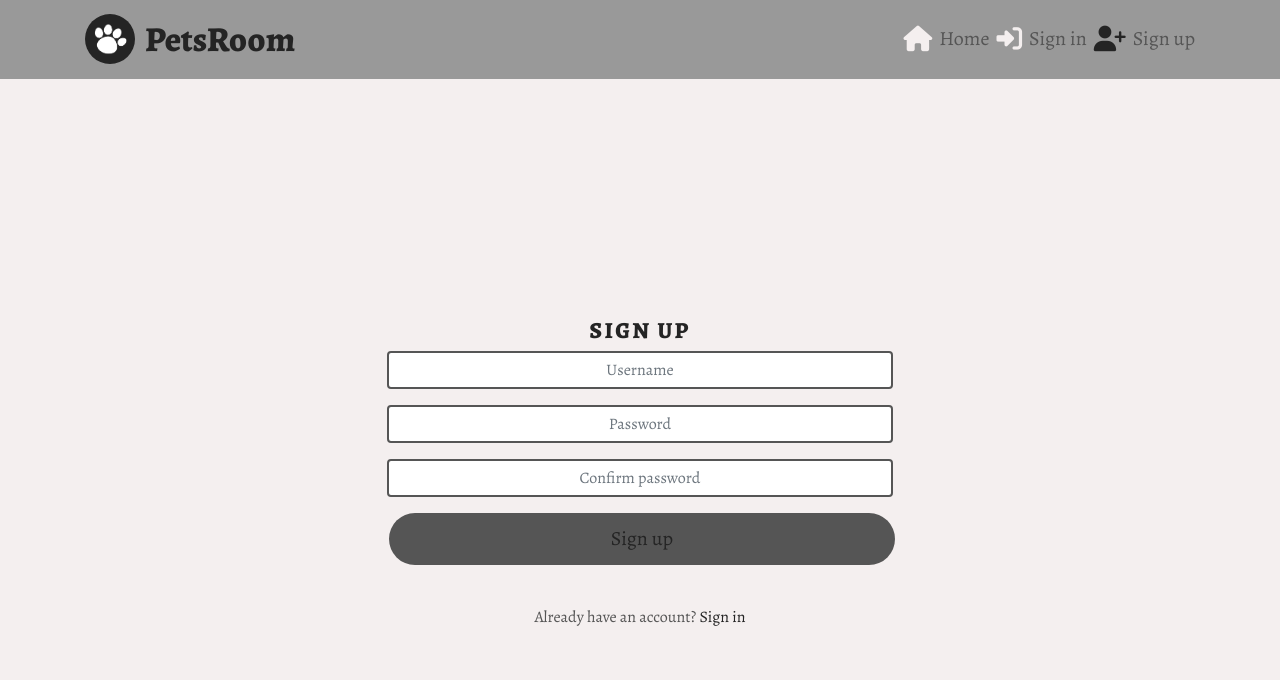
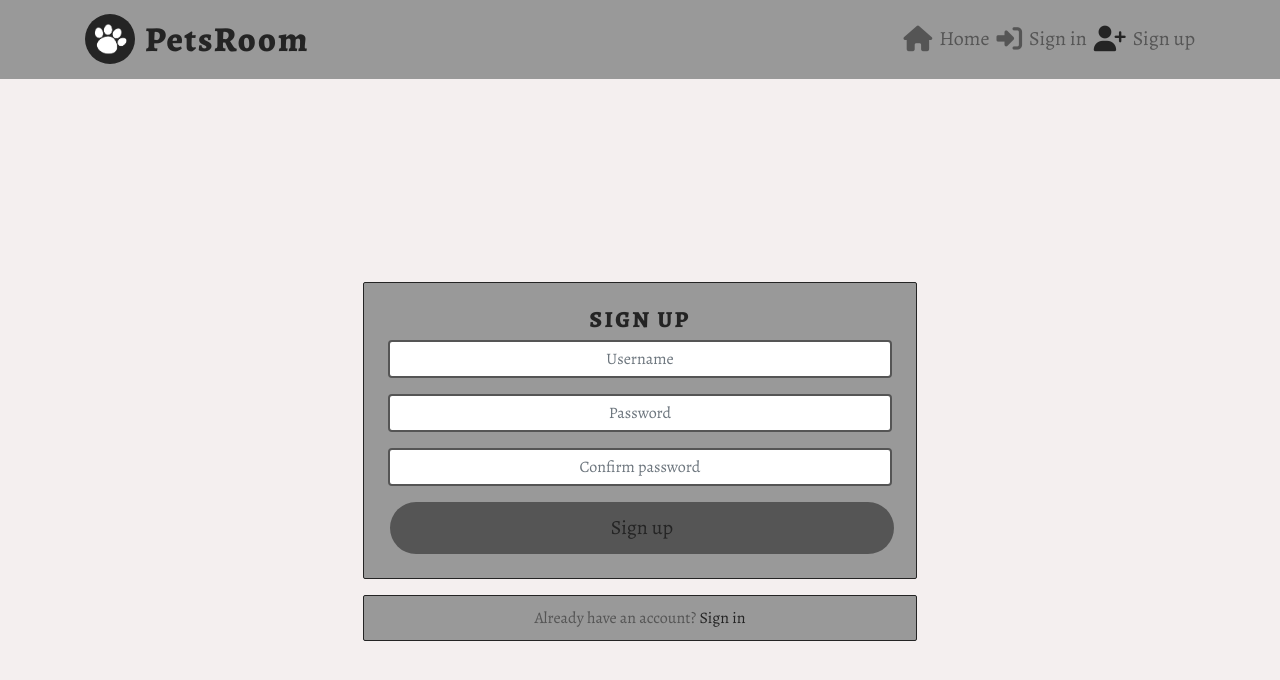
Before and after one commit to DarkoZlatarek/project5-petsroom, a React (Create React App) app: page /signup in a window 1280 px wide. Shown: the top 680 px of the page. Built offline with nearby package versions, Linux system fonts and the light colour scheme.

Commit message:
Update styles for App and NavBar css

```diff
--- a/src/App.module.css
+++ b/src/App.module.css
@@ -6,6 +6,25 @@
 
 .main {
     padding-top: 102px;
+}
+
+.Content {
+    background-color: #999999;
+    padding: 10px;
+    border-radius: 2px;
+    border: 1px solid #242424
+}
+
+.FillerImage {
+    object-fit: cover;
+    height: 100%;
+    width: 100%;
+}
+
+.Image {
+    max-height: 40vh;
+    max-width: 100%;
+    object-fit: contain;
 }
 
 * {
@@ -20,6 +39,7 @@ a {
 a:hover {
     text-decoration: none;
     color: #242424;
+    font-weight: 800;
 }
 
 a:hover i {
@@ -28,7 +48,7 @@ a:hover i {
 }
 
 i {
-    color: #f4efef;
+    color: #555555;
     font-size: 1.6rem;
     padding: 7px;
     vertical-align: middle;
@@ -36,6 +56,27 @@ i {
 
 i:hover {
     cursor: pointer;
-    transition: color ease-in-out 0.3s;
-    color: #242424;
 }
+
+input[type="file"] {
+    display: none;
+}
+
+figure {
+    text-align: center;
+    display: inline-block;
+}
+
+/* scrollbar */
+*::-webkit-scrollbar {
+    width: 5px;
+}
+*::-webkit-scrollbar-track {
+    background: #f1f1f1;
+}
+*::-webkit-scrollbar-thumb {
+    background: #999999;
+}
+*::-webkit-scrollbar-thumb:hover {
+    background: #555555;
+}
--- a/src/styles/NavBar.module.css
+++ b/src/styles/NavBar.module.css
@@ -10,6 +10,7 @@
 .title {
     font-weight: 800;
     font-size: 35px;
+    letter-spacing: 0.05em;
     color: #242424;
     text-decoration: none;
     vertical-align: middle;
```
